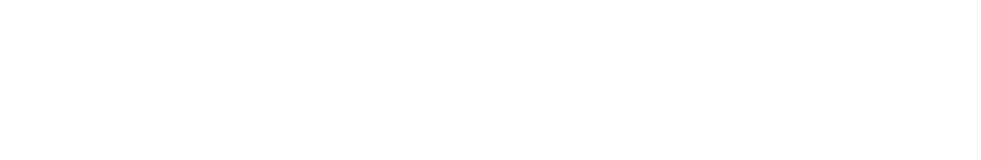
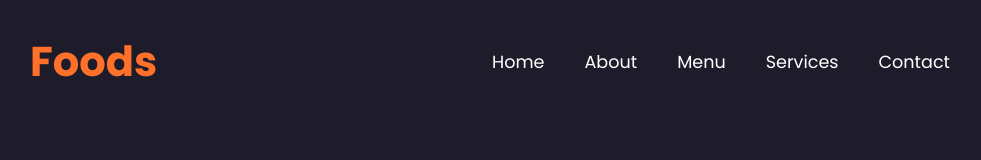
Before and after one commit to SebasRomero/food-page, a plain HTML site: page index.html in a window 1280 px wide. Shown: the whole page, without its empty margins (140-1121 px from the left). Drawn offline with nearby package versions, Linux system fonts and the light colour scheme.

Commit message:
feat:: navbar and header

```diff
--- a/css/styles.css
+++ b/css/styles.css
@@ -2,4 +2,68 @@
     padding: 0;
     margin: 0;
     box-sizing: border-box;
+    font-family: 'Poppins', sans-serif;
+    scroll-behavior: smooth;
+    list-style: none;
+    text-decoration: none;
 }
+
+:root {
+    --main-color: #ff702a;
+    --text-color: #fff;
+    --bg-color: #1e1c2a;
+    --big-font:5rem;
+    --h2-font:2.25rem
+    --p-font:0.9rem;
+}
+
+*::selection {
+    background: var(--main-color);
+    color:#fff
+}
+
+body {
+    color: var(--text-color);
+    background-color: var(--bg-color);
+}
+
+header {
+    position: fixed;
+    top: 0;
+    right: 0;
+    width: 100%;
+    z-index: 1;
+    display: flex;
+    align-items: center;
+    justify-content: space-between;
+    padding: 30px 170px;
+    background: var(--bg-color);
+}
+
+.logo {
+    color: var(--main-color);
+    font-weight: 700;
+    font-size: 2.6rem;
+}
+
+.navbar {
+    display: flex;
+}
+
+.navbar a {
+    color: var(--text-color);
+    font-size: 1.1rem;
+    padding: 10px 20px;
+    font-weight: 400;
+}
+
+.navbar a:hover {
+    color: var(--main-color);
+    transition: .4s;
+}
+
+#menu-icon {
+    font-size: 2rem;
+    cursor: pointer;
+    display: none;
+}
--- a/index.html
+++ b/index.html
@@ -1,13 +1,34 @@
 <!DOCTYPE html>
 <html lang="en">
+
 <head>
     <meta charset="UTF-8">
     <meta name="viewport" content="width=device-width, initial-scale=1.0">
     <title>Food</title>
+    <link rel="stylesheet" href="css/styles.css" type="text/css">
+    <!-- Icons -->
+    <link rel="stylesheet" href="https://unpkg.com/boxicons@latest/css/boxicons.min.css">
+    <!-- Fonts -->
+    <link rel="preconnect" href="https://fonts.googleapis.com">
+    <link rel="preconnect" href="https://fonts.gstatic.com" crossorigin>
+    <link
+        href="https://fonts.googleapis.com/css2?family=Poppins:ital,wght@0,100;0,200;0,300;0,400;0,500;0,600;0,700;0,800;0,900;1,100;1,200;1,300;1,400;1,500;1,600;1,700;1,800;1,900&display=swap"
+        rel="stylesheet">
+</head>
 
-    <link rel="stylesheet" href="css/styles.css" type="text/css">
-</head>
 <body>
+    <header>
+        <a href="#" class="logo">Foods</a>
+        <div class="bx bx-menu" id="menu-icon"></div>
 
+        <ul class="navbar">
+            <li><a href="#home">Home</a></li>
+            <li><a href="#about">About</a></li>
+            <li><a href="#menu">Menu</a></li>
+            <li><a href="#services">Services</a></li>
+            <li><a href="#contact">Contact</a></li>
+        </ul>
+    </header>
 </body>
+
 </html>
```
